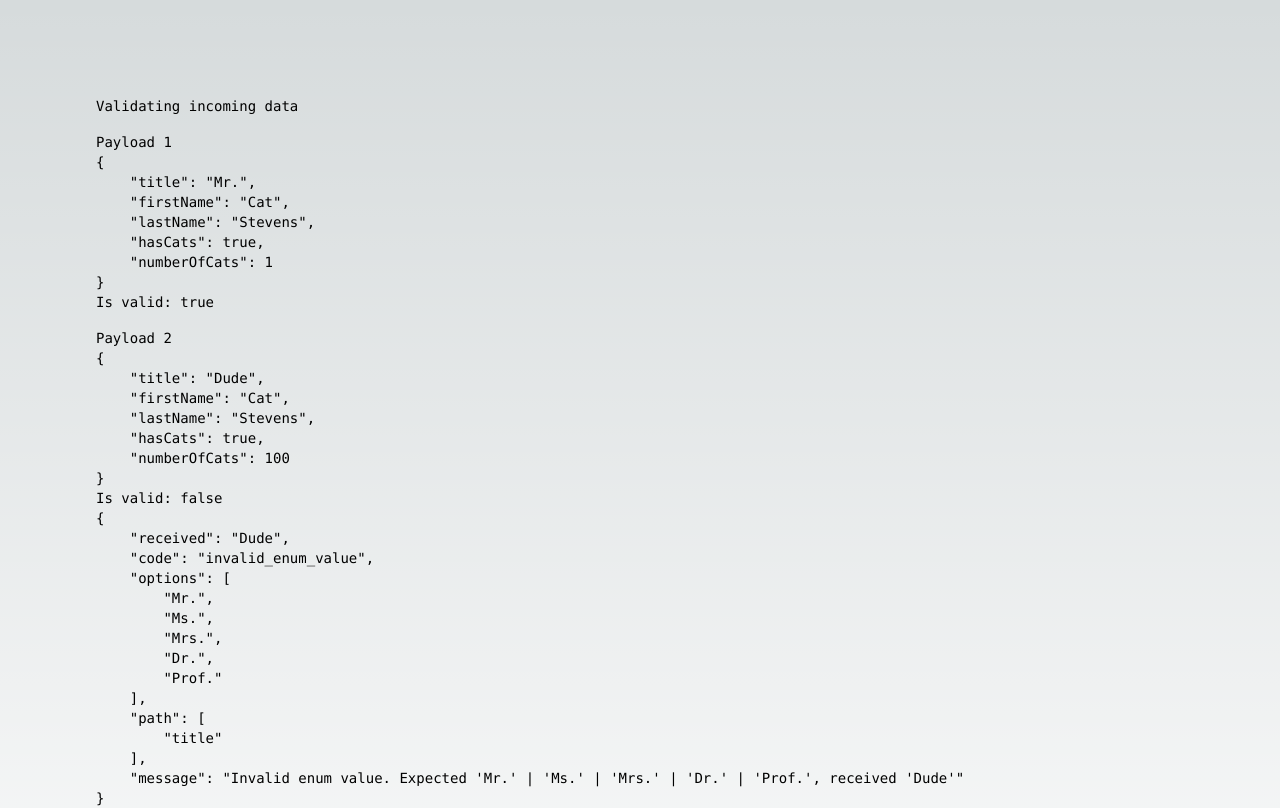
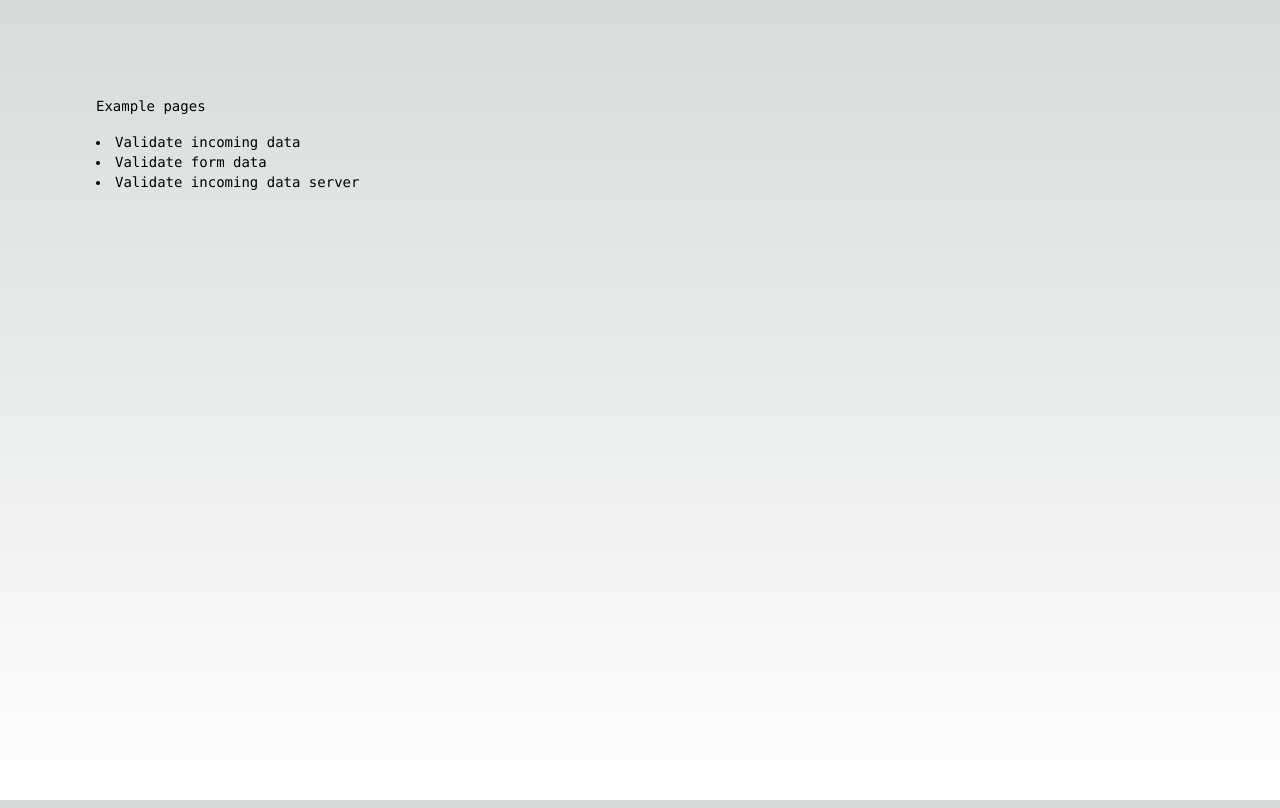
Before and after one commit to maurer2/Monte, a Next.js app in the folder example/: page / in a window 1280 px wide. Shown: the top 808 px of the page. Built offline with nearby package versions, Linux system fonts and the light colour scheme.

Commit message:
Added new page structure and scaffolded form and server page

```diff
--- a/example/src/app/page.tsx
+++ b/example/src/app/page.tsx
@@ -1,71 +1,23 @@
-'use client';
-
-import { useEffect, useState } from 'react';
-import { fromZodError } from 'zod-validation-error';
-
-import { schema } from '../schema/schema';
-import type { Schema } from '../schema/schema.types';
+import Link from 'next/link';
 
 export default function Home() {
-  const [validData, setValidData] = useState<Schema | null>(null);
-  const [invalidData, setInvalidData] = useState<unknown | null>(null);
-
-  useEffect(() => {
-    const fetchApiData = async <T,>(url: string): Promise<T> => {
-      const data = await fetch(url);
-      const json = await data.json();
-
-      return json;
-    };
-
-    fetchApiData<Schema>('/api/get-valid-data')
-      .then((data) => setValidData(data))
-      .catch((error: unknown) => {
-        setValidData(null);
-        console.log(error);
-      });
-
-    fetchApiData<unknown>('/api/get-invalid-data')
-      .then((data) => setInvalidData(data))
-      .catch((error: unknown) => {
-        setInvalidData(null);
-        console.log(error);
-      });
-  }, []);
-
-  const errorData = schema.safeParse(invalidData);
 
   return (
     <main className="flex min-h-screen p-24">
       <div className="z-10 w-full max-w-5xl font-mono text-sm">
-        <h1 className="mb-4">Validating incoming data</h1>
+        <h1 className='mb-4'>Example pages</h1>
 
-        <section>
-          <h1>Payload 1</h1>
-          <code>
-            <pre>{JSON.stringify(validData, undefined, 4)}</pre>
-          </code>
-          <p className="mb-4">Is valid: {String(schema.safeParse(validData).success)}</p>
-        </section>
-
-        <section>
-          <h1>Payload 2</h1>
-          <code>
-            <pre>{JSON.stringify(invalidData, undefined, 4)}</pre>
-          </code>
-          <p>Is valid: {String(schema.safeParse(invalidData).success)}</p>
-          {!errorData.success && (
-            <ul>
-              {fromZodError(errorData.error).details.map((currentError) => (
-                <li key={currentError.message}>
-                  <code>
-                    <pre>{JSON.stringify(currentError, undefined, 4)}</pre>
-                  </code>
-                </li>
-              ))}
-            </ul>
-          )}
-        </section>
+        <ul className='list-inside'>
+          <li className="list-disc">
+            <Link href='/validate-incoming-data'>Validate incoming data</Link>
+          </li>
+          <li className="list-disc">
+            <Link href='/validate-form-data'>Validate form data</Link>
+          </li>
+          <li className="list-disc">
+            <Link href='/validate-incoming-data-server'>Validate incoming data server</Link>
+          </li>
+        </ul>
       </div>
     </main>
   );
--- /dev/null
+++ b/example/src/app/validate-form-data/page.tsx
@@ -0,0 +1,19 @@
+'use client';
+
+import { fromZodError } from 'zod-validation-error';
+import Image from 'next/image';
+
+// import { schema } from '../../schema/schema';
+// import type { Schema } from '../../schema/schema.types';
+
+export default function ValidateFormData() {
+  return (
+    <main className="flex min-h-screen p-24">
+      <div className="z-10 w-full max-w-5xl font-mono text-sm">
+        <h1 className="mb-4">Validate form data</h1>
+
+        <Image src="/under-construction.gif" alt="" className="" width={133} height={133} />
+      </div>
+    </main>
+  );
+}
--- /dev/null
+++ b/example/src/app/validate-incoming-data-server/page.tsx
@@ -0,0 +1,19 @@
+'use client';
+
+import { fromZodError } from 'zod-validation-error';
+import Image from 'next/image';
+
+// import { schema } from '../../schema/schema';
+// import type { Schema } from '../../schema/schema.types';
+
+export default function ValidateIncomingDataServer() {
+  return (
+    <main className="flex min-h-screen p-24">
+      <div className="z-10 w-full max-w-5xl font-mono text-sm">
+        <h1 className="mb-4">Validate incoming data server</h1>
+
+        <Image src="/under-construction.gif" alt="" className="" width={133} height={133} />
+      </div>
+    </main>
+  );
+}
--- /dev/null
+++ b/example/src/app/validate-incoming-data/page.tsx
@@ -0,0 +1,73 @@
+'use client';
+
+import { useEffect, useState } from 'react';
+import { fromZodError } from 'zod-validation-error';
+
+import { schema } from '../../schema/schema';
+import type { Schema } from '../../schema/schema.types';
+
+export default function ValidateIncomingData() {
+  const [validData, setValidData] = useState<Schema | null>(null);
+  const [invalidData, setInvalidData] = useState<unknown | null>(null);
+
+  useEffect(() => {
+    const fetchApiData = async <T,>(url: string): Promise<T> => {
+      const data = await fetch(url);
+      const json = await data.json();
+
+      return json;
+    };
+
+    fetchApiData<Schema>('/api/get-valid-data')
+      .then((data) => setValidData(data))
+      .catch((error: unknown) => {
+        setValidData(null);
+        console.log(error);
+      });
+
+    fetchApiData<unknown>('/api/get-invalid-data')
+      .then((data) => setInvalidData(data))
+      .catch((error: unknown) => {
+        setInvalidData(null);
+        console.log(error);
+      });
+  }, []);
+
+  const errorData = schema.safeParse(invalidData);
+
+  return (
+    <main className="flex min-h-screen p-24">
+      <div className="z-10 w-full max-w-5xl font-mono text-sm">
+        <h1 className="mb-4">Validate incoming data</h1>
+
+        <section>
+          <h2>Payload 1</h2>
+          <code>
+            <pre>{JSON.stringify(validData, undefined, 4)}</pre>
+          </code>
+          <p className="mb-4">Is valid: {String(schema.safeParse(validData).success)}</p>
+        </section>
+
+        <section>
+          <h2>Payload 2</h2>
+          <code>
+            <pre>{JSON.stringify(invalidData, undefined, 4)}</pre>
+          </code>
+          <p>Is valid: {String(schema.safeParse(invalidData).success)}</p>
+          <p>Error:</p>
+          {!errorData.success && (
+            <ul>
+              {fromZodError(errorData.error).details.map((currentError) => (
+                <li key={currentError.message}>
+                  <code>
+                    <pre>{JSON.stringify(currentError, undefined, 4)}</pre>
+                  </code>
+                </li>
+              ))}
+            </ul>
+          )}
+        </section>
+      </div>
+    </main>
+  );
+}
```
Also changed, not shown: example/public/under-construction.gif (added).
